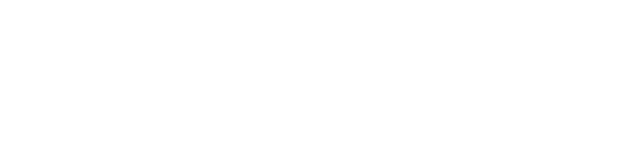
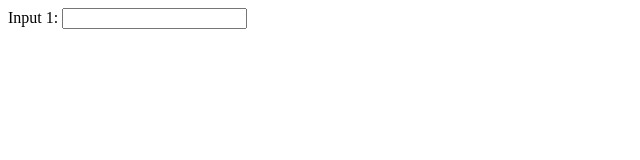
Before and after one commit to acciojob/js-error-handling-rahulsh3105, a website: page main.html in a window 1280 px wide. Shown: the whole page, without its empty margins (0-640 px from the left). Drawn offline with Linux system fonts and the light colour scheme.

Commit message:
created a submission

```diff
--- a/main.html
+++ b/main.html
@@ -8,6 +8,10 @@
 
 <body>
 	<!-- the entire body must be written by student -->
+	<form>
+      <label for="input1">Input 1:</label>
+      <input type="text" id="input1" name="input1"><br><br>
+    </form>
     <script type="text/javascript" src="./script.js">
 </script>
 
```
